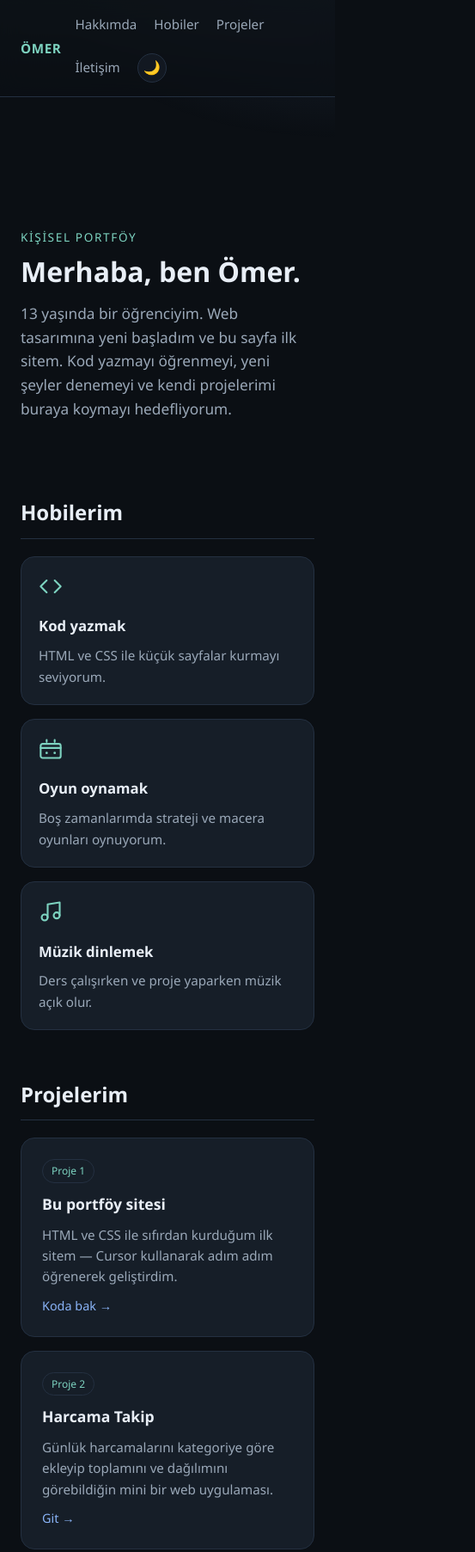
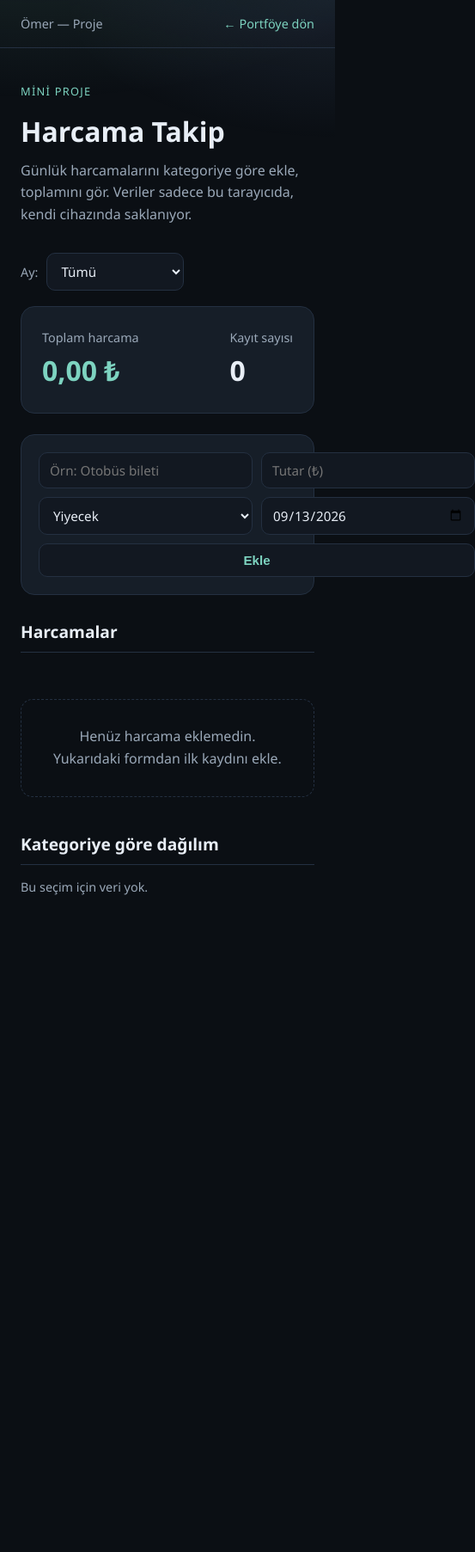
Before and after one commit to omer-codes-design/portfoy-sitem, a plain HTML site: page index.html in a window 390 px wide. Shown: the top 1805 px of the page at 86% size, 553 px wide, since content can reach past the window. After the commit the page ends 1123 px from the top, so only its background shows below. Drawn offline with Linux system fonts and the light colour scheme.

Commit message:
Update index.html

```diff
--- a/index.html
+++ b/index.html
@@ -3,7 +3,7 @@
 <head>
 <meta charset="UTF-8">
 <meta name="viewport" content="width=device-width, initial-scale=1.0">
-<title>Ömer — Portföy</title>
+<title>Harcama Takip — Ömer</title>
 <style>
   :root {
     --bg: #0b0f14;
@@ -14,28 +14,15 @@
     --muted: #9aa8b8;
     --accent: #7dd3c0;
     --accent-2: #8ab4f8;
+    --danger: #e08585;
   }
-
-  [data-theme="light"] {
-    --bg: #f6f7f4;
-    --bg-soft: #eceee8;
-    --card: #ffffff;
-    --line: #dde1d9;
-    --text: #1b2430;
-    --muted: #5c6773;
-    --accent: #1f8f78;
-    --accent-2: #3568c4;
-  }
-
   * { box-sizing: border-box; margin: 0; padding: 0; }
-  html { scroll-behavior: smooth; }
   body {
     font-family: "Segoe UI", system-ui, sans-serif;
     background: var(--bg);
     color: var(--text);
     line-height: 1.6;
     min-height: 100vh;
-    transition: background 0.25s ease, color 0.25s ease;
   }
   body::before {
     content: "";
@@ -48,103 +35,128 @@
     z-index: -1;
   }
   header {
-    position: sticky;
-    top: 0;
-    z-index: 10;
-    backdrop-filter: blur(12px);
-    background: rgba(11, 15, 20, 0.75);
     border-bottom: 1px solid var(--line);
+    padding: 16px 24px;
   }
-  [data-theme="light"] header { background: rgba(246, 247, 244, 0.8); }
-  nav {
-    max-width: 920px;
+  header nav {
+    max-width: 720px;
     margin: 0 auto;
-    padding: 16px 24px;
     display: flex;
+    justify-content: space-between;
     align-items: center;
+  }
+  header a { color: var(--accent); text-decoration: none; font-size: 0.9rem; }
+  main { max-width: 720px; margin: 0 auto; padding: 40px 24px 80px; }
+  .eyebrow { color: var(--accent); font-size: 0.8rem; letter-spacing: 0.1em; text-transform: uppercase; margin-bottom: 10px; }
+  h1 { font-size: 2rem; margin-bottom: 8px; }
+  .sub { color: var(--muted); margin-bottom: 32px; max-width: 55ch; }
+
+  .filter-row { display: flex; align-items: center; gap: 10px; margin-bottom: 18px; }
+  .filter-label { color: var(--muted); font-size: 0.9rem; }
+  #month-filter { min-width: 160px; }
+
+  .summary {
+    background: var(--card);
+    border: 1px solid var(--line);
+    border-radius: 16px;
+    padding: 24px;
+    margin-bottom: 24px;
+    display: flex;
     justify-content: space-between;
-    gap: 16px;
+    align-items: baseline;
+    flex-wrap: wrap;
+    gap: 10px;
   }
-  .logo { font-weight: 700; letter-spacing: 0.04em; color: var(--accent); text-decoration: none; }
-  nav ul { list-style: none; display: flex; gap: 20px; flex-wrap: wrap; align-items: center; }
-  nav a { color: var(--muted); text-decoration: none; font-size: 0.95rem; }
-  nav a:hover { color: var(--text); }
+  .summary .label { color: var(--muted); font-size: 0.9rem; }
+  .summary .amount { font-size: 2rem; font-weight: 700; }
+  .summary .amount.total { color: var(--accent); }
 
-  #theme-toggle {
-    background: var(--bg-soft);
-    border: 1px solid var(--line);
-    color: var(--text);
-    border-radius: 999px;
-    width: 34px;
-    height: 34px;
-    display: grid;
-    place-items: center;
-    cursor: pointer;
-    font-size: 1rem;
-  }
-  #theme-toggle:hover { border-color: var(--accent); }
-
-  main { max-width: 920px; margin: 0 auto; padding: 48px 24px 80px; }
-  .hero { padding: 48px 0 32px; }
-  .eyebrow { color: var(--accent); font-size: 0.85rem; letter-spacing: 0.12em; text-transform: uppercase; margin-bottom: 12px; }
-  h1 { font-size: clamp(2rem, 5vw, 3.2rem); line-height: 1.15; margin-bottom: 16px; }
-  .lead { max-width: 58ch; color: var(--muted); font-size: 1.08rem; }
-
-  section { margin-top: 56px; }
-  h2 { font-size: 1.5rem; margin-bottom: 20px; padding-bottom: 10px; border-bottom: 1px solid var(--line); }
-
-  .hobbies { display: grid; grid-template-columns: repeat(auto-fit, minmax(180px, 1fr)); gap: 16px; }
-  .card {
+  form {
     background: var(--card);
     border: 1px solid var(--line);
     border-radius: 16px;
     padding: 20px;
+    margin-bottom: 28px;
+    display: grid;
+    grid-template-columns: 2fr 1fr 1fr 1fr auto;
+    gap: 10px;
   }
-  .card .icon { width: 28px; height: 28px; margin-bottom: 12px; color: var(--accent); }
-  .card h3 { font-size: 1.05rem; margin-bottom: 8px; }
-  .card p { color: var(--muted); font-size: 0.95rem; }
+  form label { display: none; }
+  input, select {
+    background: var(--bg-soft);
+    border: 1px solid var(--line);
+    color: var(--text);
+    border-radius: 10px;
+    padding: 10px 12px;
+    font-size: 0.95rem;
+    font-family: inherit;
+  }
+  input:focus, select:focus { outline: 2px solid var(--accent); outline-offset: 1px; }
+  button {
+    background: var(--bg-soft);
+    color: var(--accent);
+    border: 1px solid var(--line);
+    border-radius: 10px;
+    padding: 10px 16px;
+    font-weight: 600;
+    cursor: pointer;
+    font-size: 0.95rem;
+  }
+  button:hover { border-color: var(--accent); }
 
-  .projects { display: grid; grid-template-columns: repeat(auto-fit, minmax(240px, 1fr)); gap: 16px; }
-  .project-card {
+  h2 { font-size: 1.2rem; margin-bottom: 14px; padding-bottom: 8px; border-bottom: 1px solid var(--line); }
+
+  .expense-list { list-style: none; display: flex; flex-direction: column; gap: 10px; margin-bottom: 40px; }
+  .expense-item {
     background: var(--card);
     border: 1px solid var(--line);
-    border-radius: 16px;
-    padding: 24px;
+    border-radius: 12px;
+    padding: 14px 16px;
     display: flex;
-    flex-direction: column;
-    gap: 10px;
+    align-items: center;
+    justify-content: space-between;
+    gap: 12px;
   }
-  .project-card .tag {
-    align-self: flex-start;
-    font-size: 0.75rem;
-    color: var(--accent);
+  .expense-item .info { display: flex; flex-direction: column; gap: 2px; }
+  .expense-item .desc { font-weight: 600; }
+  .expense-item .cat {
+    font-size: 0.78rem;
+    color: var(--muted);
+    display: inline-flex;
+    align-items: center;
+    gap: 6px;
+  }
+  .dot { width: 8px; height: 8px; border-radius: 999px; display: inline-block; }
+  .expense-item .right { display: flex; align-items: center; gap: 14px; }
+  .expense-item .amount { font-weight: 700; }
+  .expense-item .del {
+    background: transparent;
     border: 1px solid var(--line);
-    padding: 3px 10px;
-    border-radius: 999px;
+    color: var(--danger);
+    width: 30px; height: 30px;
+    border-radius: 8px;
+    padding: 0;
+    font-size: 0.9rem;
   }
-  .project-card h3 { font-size: 1.1rem; }
-  .project-card p { color: var(--muted); font-size: 0.95rem; }
-  .project-card a { color: var(--accent-2); text-decoration: none; font-size: 0.9rem; margin-top: auto; }
-  .project-card a:hover { text-decoration: underline; }
+  .expense-item .del:hover { border-color: var(--danger); }
 
-  .empty {
-    background: var(--bg-soft);
+  .empty-state {
+    color: var(--muted);
+    text-align: center;
+    padding: 30px;
     border: 1px dashed var(--line);
-    border-radius: 16px;
-    padding: 40px 24px;
-    text-align: center;
-    color: var(--muted);
+    border-radius: 14px;
+    margin-bottom: 40px;
   }
 
-  .contact a { color: var(--accent-2); text-decoration: none; }
-  .contact a:hover { text-decoration: underline; }
+  .breakdown { display: flex; flex-direction: column; gap: 12px; }
+  .bar-row { display: grid; grid-template-columns: 90px 1fr 70px; align-items: center; gap: 12px; font-size: 0.9rem; }
+  .bar-track { background: var(--bg-soft); border: 1px solid var(--line); border-radius: 999px; height: 10px; overflow: hidden; }
+  .bar-fill { height: 100%; border-radius: 999px; }
 
-  footer {
-    text-align: center;
-    color: var(--muted);
-    font-size: 0.85rem;
-    padding: 24px;
-    border-top: 1px solid var(--line);
+  @media (max-width: 560px) {
+    form { grid-template-columns: 1fr 1fr; }
+    form button { grid-column: span 2; }
   }
 </style>
 </head>
@@ -152,94 +164,196 @@
 
 <header>
   <nav>
-    <a class="logo" href="#hakkimda">ÖMER</a>
-    <ul>
-      <li><a href="#hakkimda">Hakkımda</a></li>
-      <li><a href="#hobiler">Hobiler</a></li>
-      <li><a href="#projeler">Projeler</a></li>
-      <li><a href="#iletisim">İletişim</a></li>
-      <li><button id="theme-toggle" aria-label="Temayı değiştir" title="Temayı değiştir">🌙</button></li>
-    </ul>
+    <span style="color:var(--muted); font-size:0.9rem;">Ömer — Proje</span>
+    <a href="index.html">← Portföye dön</a>
   </nav>
 </header>
 
 <main>
-  <section class="hero" id="hakkimda">
-    <p class="eyebrow">Kişisel portföy</p>
-    <h1>Merhaba, ben Ömer.</h1>
-    <p class="lead">
-      13 yaşında bir öğrenciyim. Web tasarımına yeni başladım ve bu sayfa
-      ilk sitem. Kod yazmayı öğrenmeyi, yeni şeyler denemeyi ve kendi
-      projelerimi buraya koymayı hedefliyorum.
-    </p>
-  </section>
+  <p class="eyebrow">Mini proje</p>
+  <h1>Harcama Takip</h1>
+  <p class="sub">Günlük harcamalarını kategoriye göre ekle, toplamını gör. Veriler sadece bu tarayıcıda, kendi cihazında saklanıyor.</p>
 
-  <section id="hobiler">
-    <h2>Hobilerim</h2>
-    <div class="hobbies">
-      <article class="card">
-        <svg class="icon" viewBox="0 0 24 24" fill="none" stroke="currentColor" stroke-width="1.8" stroke-linecap="round" stroke-linejoin="round"><polyline points="16 18 22 12 16 6"/><polyline points="8 6 2 12 8 18"/></svg>
-        <h3>Kod yazmak</h3>
-        <p>HTML ve CSS ile küçük sayfalar kurmayı seviyorum.</p>
-      </article>
-      <article class="card">
-        <svg class="icon" viewBox="0 0 24 24" fill="none" stroke="currentColor" stroke-width="1.8" stroke-linecap="round" stroke-linejoin="round"><rect x="2" y="7" width="20" height="14" rx="2"/><path d="M8 5V3m8 2V3M2 11h20"/><circle cx="8" cy="16" r="1.2" fill="currentColor" stroke="none"/><circle cx="16" cy="16" r="1.2" fill="currentColor" stroke="none"/></svg>
-        <h3>Oyun oynamak</h3>
-        <p>Boş zamanlarımda strateji ve macera oyunları oynuyorum.</p>
-      </article>
-      <article class="card">
-        <svg class="icon" viewBox="0 0 24 24" fill="none" stroke="currentColor" stroke-width="1.8" stroke-linecap="round" stroke-linejoin="round"><path d="M9 18V5l12-2v13"/><circle cx="6" cy="18" r="3"/><circle cx="18" cy="16" r="3"/></svg>
-        <h3>Müzik dinlemek</h3>
-        <p>Ders çalışırken ve proje yaparken müzik açık olur.</p>
-      </article>
+  <div class="filter-row">
+    <label for="month-filter" class="filter-label">Ay:</label>
+    <select id="month-filter"><option value="all">Tümü</option></select>
+  </div>
+
+  <div class="summary">
+    <div>
+      <div class="label">Toplam harcama</div>
+      <div class="amount total" id="total-amount">0 ₺</div>
     </div>
-  </section>
+    <div>
+      <div class="label">Kayıt sayısı</div>
+      <div class="amount" id="total-count">0</div>
+    </div>
+  </div>
 
-  <section id="projeler">
-    <h2>Projelerim</h2>
-    <div class="projects">
-      <article class="project-card">
-        <span class="tag">Proje 1</span>
-        <h3>Bu portföy sitesi</h3>
-        <p>HTML ve CSS ile sıfırdan kurduğum ilk sitem — Cursor kullanarak adım adım öğrenerek geliştirdim.</p>
-        <a href="https://github.com/arslannomer34-del/portfoy-sitem" target="_blank" rel="noopener">Koda bak →</a>
-      </article>
-      <article class="project-card">
-        <span class="tag">Proje 2</span>
-        <h3>Harcama Takip</h3>
-        <p>Günlük harcamalarını kategoriye göre ekleyip toplamını ve dağılımını görebildiğin mini bir web uygulaması.</p>
-        <a href="harcama-takip.html">Git →</a>
-      </article>
-    </div>
-  </section>
+  <form id="expense-form">
+    <label for="desc">Açıklama</label>
+    <input id="desc" type="text" placeholder="Örn: Otobüs bileti" required>
 
-  <section id="iletisim" class="contact">
-    <h2>İletişim</h2>
-    <p class="lead">
-      Bana yazmak istersen:
-      <a href="mailto:omer.portfoy@example.com">omer.portfoy@example.com</a>
-    </p>
-  </section>
+    <label for="amount">Tutar</label>
+    <input id="amount" type="number" placeholder="Tutar (₺)" min="0" step="0.01" required>
+
+    <label for="category">Kategori</label>
+    <select id="category">
+      <option value="Yiyecek">Yiyecek</option>
+      <option value="Ulaşım">Ulaşım</option>
+      <option value="Eğlence">Eğlence</option>
+      <option value="Okul">Okul</option>
+      <option value="Diğer">Diğer</option>
+    </select>
+
+    <label for="date">Tarih</label>
+    <input id="date" type="date">
+
+    <button type="submit">Ekle</button>
+  </form>
+
+  <h2>Harcamalar</h2>
+  <ul class="expense-list" id="expense-list"></ul>
+  <div class="empty-state" id="empty-state">Henüz harcama eklemedin. Yukarıdaki formdan ilk kaydını ekle.</div>
+
+  <h2>Kategoriye göre dağılım</h2>
+  <div class="breakdown" id="breakdown"></div>
 </main>
 
-<footer>
-  © 2026 Ömer — İlk web sitem
-</footer>
+<script>
+  const CATEGORY_COLORS = {
+    "Yiyecek": "#7dd3c0",
+    "Ulaşım": "#8ab4f8",
+    "Eğlence": "#e0b46a",
+    "Okul": "#c792ea",
+    "Diğer": "#9aa8b8"
+  };
 
-<script>
-  const toggle = document.getElementById('theme-toggle');
-  const root = document.documentElement;
-  toggle.addEventListener('click', () => {
-    const isLight = root.getAttribute('data-theme') === 'light';
-    if (isLight) {
-      root.removeAttribute('data-theme');
-      toggle.textContent = '🌙';
+  const STORAGE_KEY = "omer-harcama-takip";
+  let expenses = JSON.parse(localStorage.getItem(STORAGE_KEY) || "[]");
+
+  const form = document.getElementById("expense-form");
+  const listEl = document.getElementById("expense-list");
+  const emptyEl = document.getElementById("empty-state");
+  const totalEl = document.getElementById("total-amount");
+  const countEl = document.getElementById("total-count");
+  const breakdownEl = document.getElementById("breakdown");
+  const monthFilterEl = document.getElementById("month-filter");
+  const dateInput = document.getElementById("date");
+
+  dateInput.value = new Date().toISOString().slice(0, 10);
+
+  function save() {
+    localStorage.setItem(STORAGE_KEY, JSON.stringify(expenses));
+  }
+
+  function formatTL(n) {
+    return n.toLocaleString("tr-TR", { minimumFractionDigits: 2, maximumFractionDigits: 2 }) + " ₺";
+  }
+
+  const MONTH_NAMES = ["Ocak","Şubat","Mart","Nisan","Mayıs","Haziran","Temmuz","Ağustos","Eylül","Ekim","Kasım","Aralık"];
+
+  function monthKey(dateStr) {
+    return (dateStr || "").slice(0, 7); // "YYYY-MM"
+  }
+
+  function monthLabel(key) {
+    const [y, m] = key.split("-");
+    return `${MONTH_NAMES[parseInt(m, 10) - 1]} ${y}`;
+  }
+
+  function refreshMonthOptions() {
+    const keys = Array.from(new Set(expenses.map((e) => monthKey(e.date)).filter(Boolean))).sort().reverse();
+    const current = monthFilterEl.value;
+    monthFilterEl.innerHTML = '<option value="all">Tümü</option>' +
+      keys.map((k) => `<option value="${k}">${monthLabel(k)}</option>`).join("");
+    if (keys.includes(current)) monthFilterEl.value = current;
+  }
+
+  function render() {
+    refreshMonthOptions();
+    const filter = monthFilterEl.value;
+    const visible = filter === "all" ? expenses : expenses.filter((e) => monthKey(e.date) === filter);
+
+    listEl.innerHTML = "";
+    emptyEl.style.display = visible.length ? "none" : "block";
+    emptyEl.textContent = expenses.length
+      ? "Bu ayda harcama yok."
+      : "Henüz harcama eklemedin. Yukarıdaki formdan ilk kaydını ekle.";
+
+    let total = 0;
+    const totalsByCategory = {};
+
+    [...visible].sort((a, b) => (b.date || "").localeCompare(a.date || "")).forEach((exp) => {
+      total += exp.amount;
+      totalsByCategory[exp.category] = (totalsByCategory[exp.category] || 0) + exp.amount;
+
+      const li = document.createElement("li");
+      li.className = "expense-item";
+      li.innerHTML = `
+        <div class="info">
+          <span class="desc">${exp.desc}</span>
+          <span class="cat"><span class="dot" style="background:${CATEGORY_COLORS[exp.category] || '#9aa8b8'}"></span>${exp.category}${exp.date ? " · " + exp.date : ""}</span>
+        </div>
+        <div class="right">
+          <span class="amount">${formatTL(exp.amount)}</span>
+          <button class="del" title="Sil" data-id="${exp.id}">✕</button>
+        </div>
+      `;
+      listEl.appendChild(li);
+    });
+
+    totalEl.textContent = formatTL(total);
+    countEl.textContent = visible.length;
+
+    breakdownEl.innerHTML = "";
+    const categories = Object.keys(totalsByCategory);
+    if (categories.length === 0) {
+      breakdownEl.innerHTML = '<p style="color:var(--muted); font-size:0.9rem;">Bu seçim için veri yok.</p>';
     } else {
-      root.setAttribute('data-theme', 'light');
-      toggle.textContent = '☀️';
+      categories.sort((a, b) => totalsByCategory[b] - totalsByCategory[a]);
+      categories.forEach((cat) => {
+        const pct = total > 0 ? Math.round((totalsByCategory[cat] / total) * 100) : 0;
+        const row = document.createElement("div");
+        row.className = "bar-row";
+        row.innerHTML = `
+          <span>${cat}</span>
+          <span class="bar-track"><span class="bar-fill" style="width:${pct}%; background:${CATEGORY_COLORS[cat] || '#9aa8b8'}"></span></span>
+          <span>${pct}%</span>
+        `;
+        breakdownEl.appendChild(row);
+      });
     }
+  }
+
+  form.addEventListener("submit", (e) => {
+    e.preventDefault();
+    const desc = document.getElementById("desc").value.trim();
+    const amount = parseFloat(document.getElementById("amount").value);
+    const category = document.getElementById("category").value;
+    const date = dateInput.value || new Date().toISOString().slice(0, 10);
+    if (!desc || isNaN(amount) || amount <= 0) return;
+
+    expenses.push({ id: Date.now(), desc, amount, category, date });
+    save();
+    render();
+    form.reset();
+    dateInput.value = new Date().toISOString().slice(0, 10);
+    document.getElementById("desc").focus();
   });
 
+  monthFilterEl.addEventListener("change", render);
+
+  listEl.addEventListener("click", (e) => {
+    const btn = e.target.closest(".del");
+    if (!btn) return;
+    const id = Number(btn.getAttribute("data-id"));
+    expenses = expenses.filter((exp) => exp.id !== id);
+    save();
+    render();
+  });
+
+  render();
 </script>
 
 </body>
```
